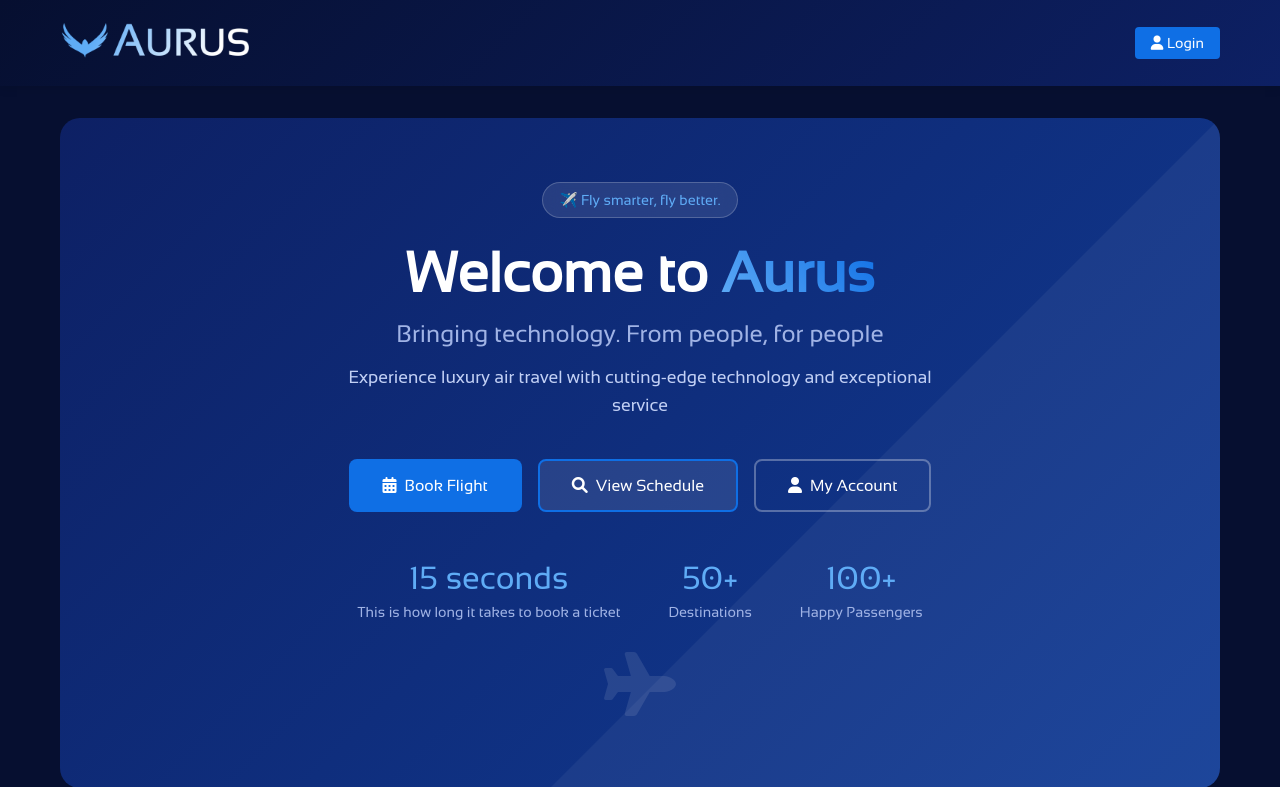
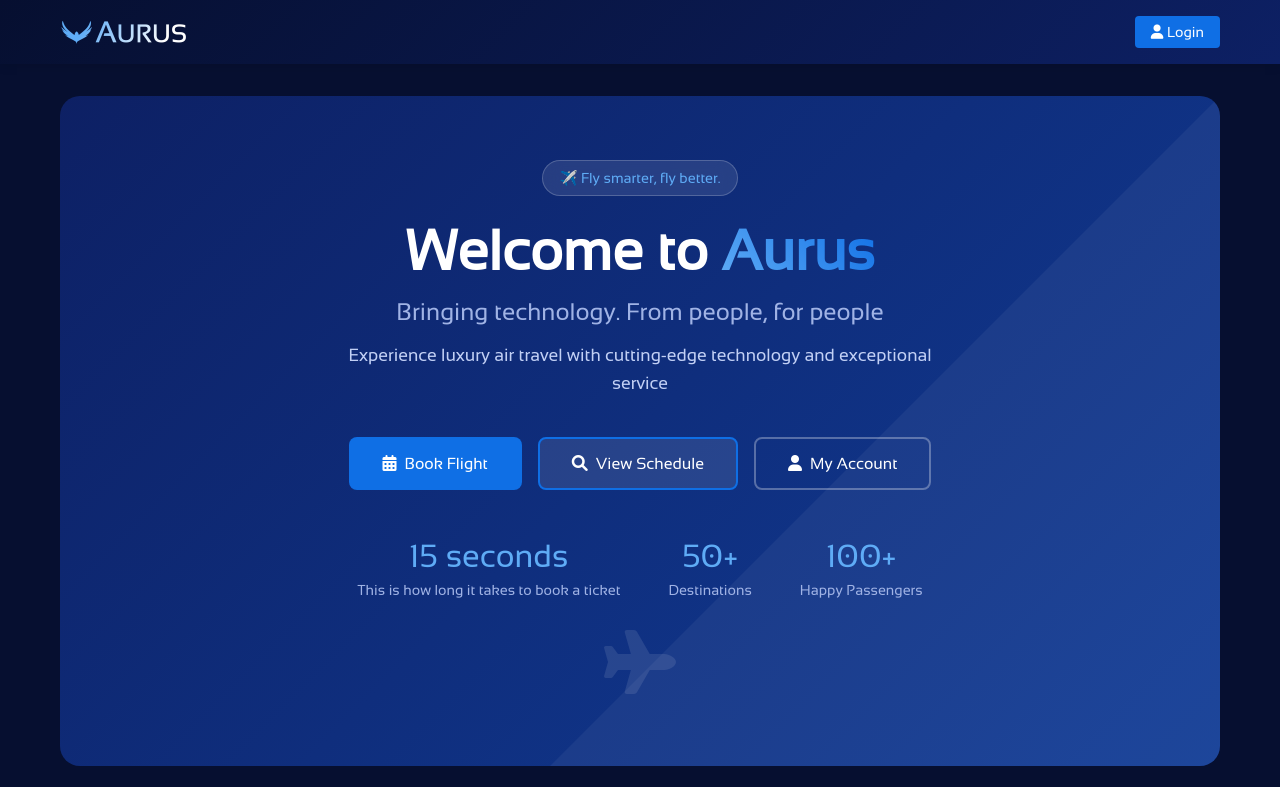
Before and after one commit to deepslatetile/Aurus_Web, a Flask app: page / in a window 1280 px wide. Shown: the top 787 px of the page. Run offline with Flask 3, Linux system fonts and the light colour scheme; data that the repository does not hold is empty.

Commit message:
update: 24.11.2025 21:12:52,55

```diff
--- a/static/styles/base.css
+++ b/static/styles/base.css
@@ -16,6 +16,7 @@
 
 a {
     color: #fff;
+    display: flex;
 }
 
 body {
@@ -49,7 +50,7 @@ body {
 }
 
 .header_img {
-    height: 3rem;
+    height: 2rem;
     width: auto;
     max-width: 100%;
 }
```
